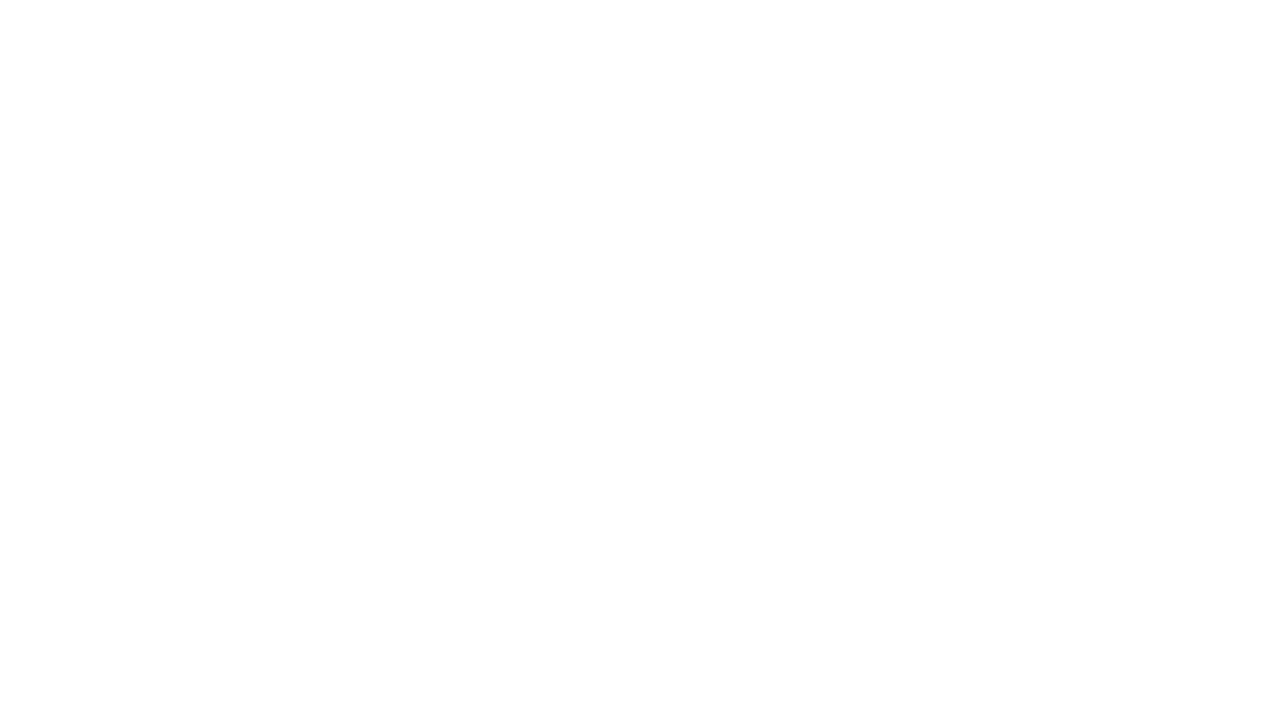
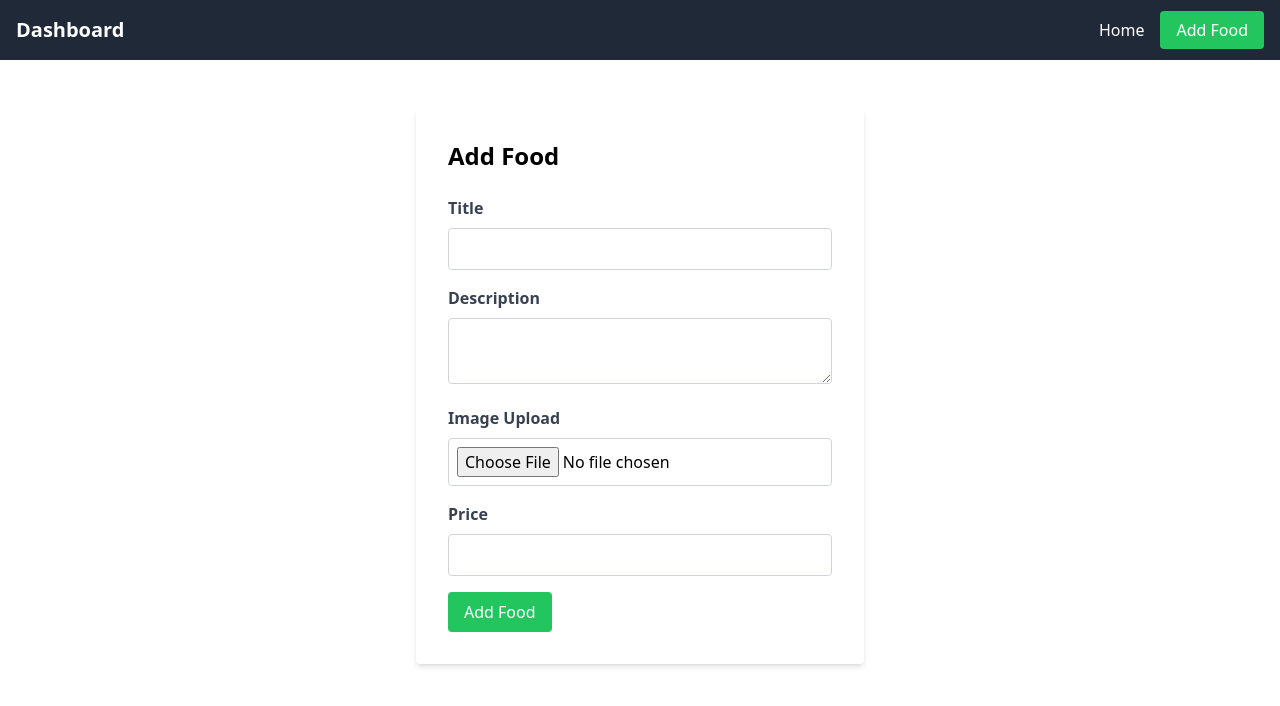
Before and after one commit to Bril3d/Chilis, a React (Create React App) app in the folder frontend/chilis/: page /dashboard/create in a window 1280 px wide. Shown: the top 706 px of the page. Built offline with nearby package versions, Linux system fonts and the light colour scheme.

Commit message:
Food Image Upload

```diff
--- a/frontend/chilis/src/App.js
+++ b/frontend/chilis/src/App.js
@@ -2,8 +2,9 @@ import React from 'react';
 import Home from './pages/Home';
 import { BrowserRouter as Router, Route, Routes } from 'react-router-dom';
 import Login from './pages/dashboard/Login';
-import CreateUser from './pages/dashboard/CreateUser';
+import AddFood from './pages/dashboard/AddFood.js';
 import DashboardLayout from './pages/dashboard/Layout/DashboardLayout';
+import DashboardView from './pages/dashboard/DashboardView';
 
 
 function App() {
@@ -13,7 +14,8 @@ function App() {
         <Route path="/" element={<Home />} />
         <Route path="/login" element={<Login />} />
         <Route path="/dashboard" element={<DashboardLayout />}>
-          <Route path="create" element={<CreateUser />} />
+          <Route path="create" element={<AddFood />} />
+          <Route path="view" element={<DashboardView />} />
         </Route>
       </Routes>
     </Router>
--- a/frontend/chilis/src/index.js
+++ b/frontend/chilis/src/index.js
@@ -13,8 +13,4 @@ root.render(
     <App />
   </React.StrictMode>
 );
-
-// If you want to start measuring performance in your app, pass a function
-// to log results (for example: reportWebVitals(console.log))
-// or send to an analytics endpoint. Learn more: https://bit.ly/CRA-vitals
 reportWebVitals();
--- /dev/null
+++ b/frontend/chilis/src/pages/dashboard/AddFood.js
@@ -0,0 +1,107 @@
+// AddFood.js
+import React, { useState } from "react";
+import axios from "axios";
+const AddFood = () => {
+
+  const [title, setTitle] = useState("");
+  const [description, setDescription] = useState("");
+  const [img, setImage] = useState(null);
+  const [price, setPrice] = useState("");
+  const handleSubmit = async (e) => {
+    e.preventDefault();
+    const formData = new FormData();
+    formData.append('title', title);
+    formData.append('description', description);
+    formData.append('price', price);
+    formData.append('img', img);
+
+    axios.post('/api/food', formData, {
+      headers: {
+        'Content-Type': 'multipart/form-data',
+      }
+    })
+      .then(response => {
+        console.log('Food added successfully:', response.data);
+        // Handle success, e.g., reset form
+      })
+      .catch(error => {
+        console.error('Failed to add food:', error);
+        // Handle error
+      });
+
+  };
+
+  const handleFileChange = (e) => {
+    console.log(e.target.files[0])
+    const file = e.target.files[0];
+    setImage(file);
+  };
+
+  return (
+    <div className="max-w-md mx-auto mt-8 p-8 bg-white rounded shadow-md">
+      <h2 className="text-2xl font-bold mb-6">Add Food</h2>
+      <form encType="multipart/form-data" onSubmit={handleSubmit}>
+        <div className="mb-4">
+          <label htmlFor="title" className="block text-gray-700 font-bold mb-2">
+            Title
+          </label>
+          <input
+            type="text"
+            id="title"
+            className="w-full p-2 border border-gray-300 rounded"
+            value={title}
+            onChange={(e) => setTitle(e.target.value)}
+            required
+          />
+        </div>
+        <div className="mb-4">
+          <label htmlFor="description" className="block text-gray-700 font-bold mb-2">
+            Description
+          </label>
+          <textarea
+            id="description"
+            className="w-full p-2 border border-gray-300 rounded"
+            value={description}
+            onChange={(e) => setDescription(e.target.value)}
+            required
+          ></textarea>
+        </div>
+        <div className="mb-4">
+          <label htmlFor="image" className="block text-gray-700 font-bold mb-2">
+            Image Upload
+          </label>
+          <input
+            type="file"
+            id="img"
+            name="img"
+            accept="image/*"
+            onChange={handleFileChange}
+            className="w-full p-2 border border-gray-300 rounded"
+            required
+          />
+        </div>
+        <div className="mb-4">
+          <label htmlFor="price" className="block text-gray-700 font-bold mb-2">
+            Price
+          </label>
+          <input
+            type="text"
+            id="price"
+            className="w-full p-2 border border-gray-300 rounded"
+            value={price}
+            onChange={(e) => setPrice(e.target.value)}
+            required
+          />
+        </div>
+        <button
+          type="submit"
+          className="bg-green-500 text-white py-2 px-4 rounded hover:bg-green-600"
+        >
+          Add Food
+        </button>
+      </form>
+    </div>
+  );
+};
+
+export default AddFood;
--- a/frontend/chilis/src/pages/dashboard/CreateUser.js
+++ /dev/null
@@ -1,8 +0,0 @@
-import React from "react";
-
-
-const createUser = () => {
-
-}
-
-export default createUser
--- /dev/null
+++ b/frontend/chilis/src/pages/dashboard/DashboardView.js
@@ -0,0 +1,41 @@
+import { useEffect, useState } from "react";
+import axios from "axios";
+const DashboardView = () => {
+
+  const [foods, setFoods] = useState([]);
+
+  const fetchFood = () => {
+    axios.get('/api/food')
+      .then((response) => {
+        let { data } = response
+        setFoods(data)
+      });
+  }
+
+  const deleteFood = (id) => {
+    axios.delete(`/api/food/${id}`).then(() => {
+      const food = foods.filter((food) => food._id != id)
+      setFoods(food)
+    })
+  }
+
+  useEffect(() => {
+    fetchFood()
+  }, []);
+
+  return (
+    <div>
+      <h1 className="text-2xl font-bold mb-4">Food List</h1>
+      {foods.map((food) => (
+        <li key={food._id} className="flex items-center justify-between bg-white p-4 mb-4 shadow-md rounded">
+          {food.title}
+          <button onClick={() => deleteFood(food._id)} className="text-red-500 hover:text-red-700">
+            Delete
+          </button>
+        </li>
+      ))}
+    </div>
+  )
+}
+
+export default DashboardView
--- a/frontend/chilis/src/pages/dashboard/Layout/DashboardLayout.js
+++ b/frontend/chilis/src/pages/dashboard/Layout/DashboardLayout.js
@@ -1,9 +1,35 @@
-import React from "react";
+
+import React from 'react';
+import { Link, Outlet } from 'react-router-dom';
 
 const DashboardLayout = () => {
   return (
-    <div></div>
-  )
-}
+    <div>
+      <nav className="bg-gray-800 p-4">
+        <div className="container mx-auto flex items-center justify-between">
+          <Link to="/dashboard/view" className="text-white font-bold text-xl">
+            Dashboard
+          </Link>
+          <ul className="flex space-x-4">
+            <li>
+              <Link to="/dashboard/view" className="text-white hover:text-gray-300">
+                Home
+              </Link>
+            </li>
+            <li className="ml-auto">
+              <Link to="/dashboard/create" className="text-white hover:text-gray-300 bg-green-500 px-4 py-2 rounded">
+                Add Food
+              </Link>
+            </li>
+          </ul>
+        </div>
+      </nav>
 
-export default DashboardLayout
+      <div className="container mx-auto p-4">
+        <Outlet />
+      </div>
+    </div>
+  );
+};
+
+export default DashboardLayout;
```
Also changed, not shown: 1 other file (tests, documents, lock files or other folders).
